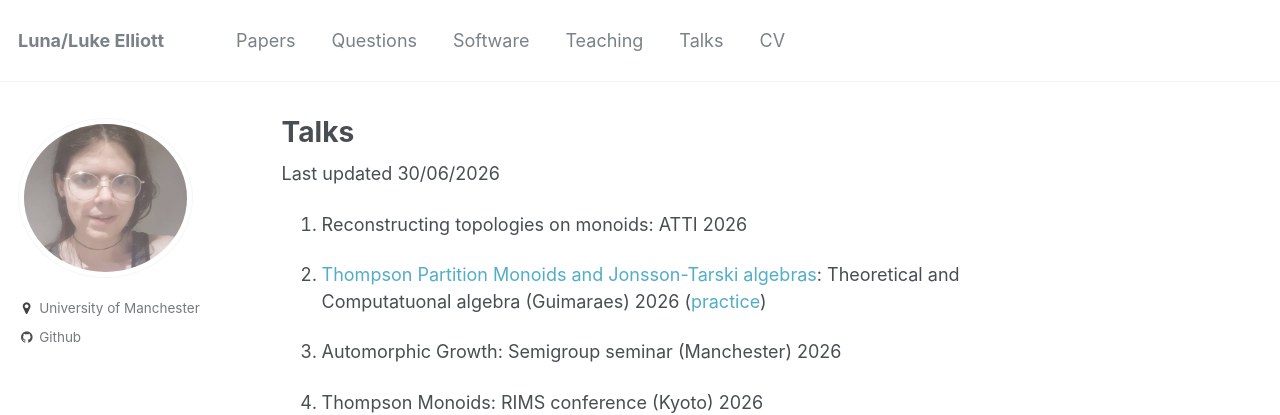
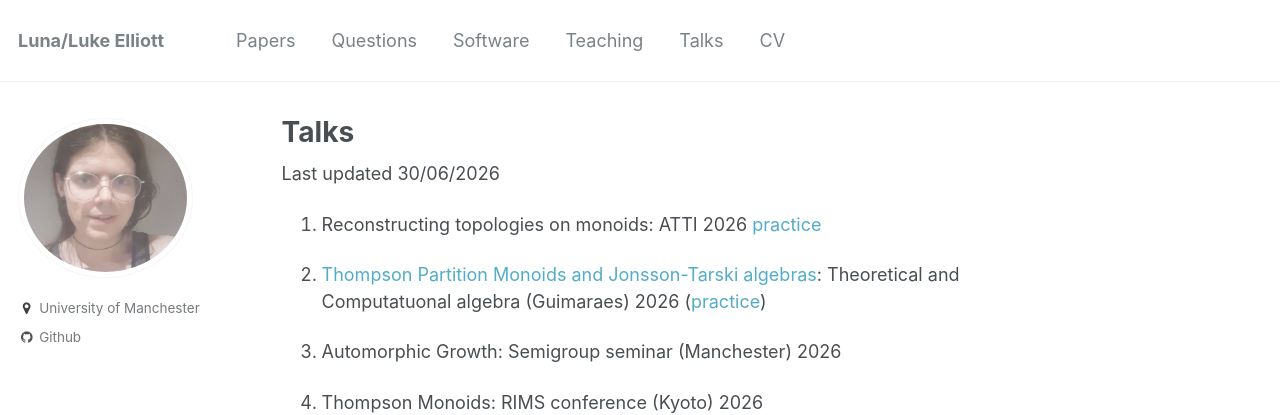
Before and after one commit to le27/L-Elliott, a Jekyll site: the page built from _pages/talks.md, in a window 1280 px wide. Shown: the top 415 px of the page. Built offline with Jekyll 4.4.1, drawn with Linux system fonts in a browser that asks for light colours.

Commit message:
Update talks.md with practice links and numbering fix
Added practice links for two talks and corrected numbering.

```diff
--- a/_pages/talks.md
+++ b/_pages/talks.md
@@ -7,7 +7,7 @@ author_profile: true
 
 Last updated 30/06/2026
 
-1. Reconstructing topologies on monoids: ATTI 2026
+1. Reconstructing topologies on monoids: ATTI 2026 [practice](https://www.youtube.com/watch?v=9Vb8ooRt8i0)
 
 2. [Thompson Partition Monoids and Jonsson-Tarski algebras](https://le27.github.io/L-Elliott/files/Portugal%202026.pdf): Theoretical and Computatuonal algebra (Guimaraes) 2026 ([practice](https://www.youtube.com/watch?v=jqJbDMOKQMw))
 
```
